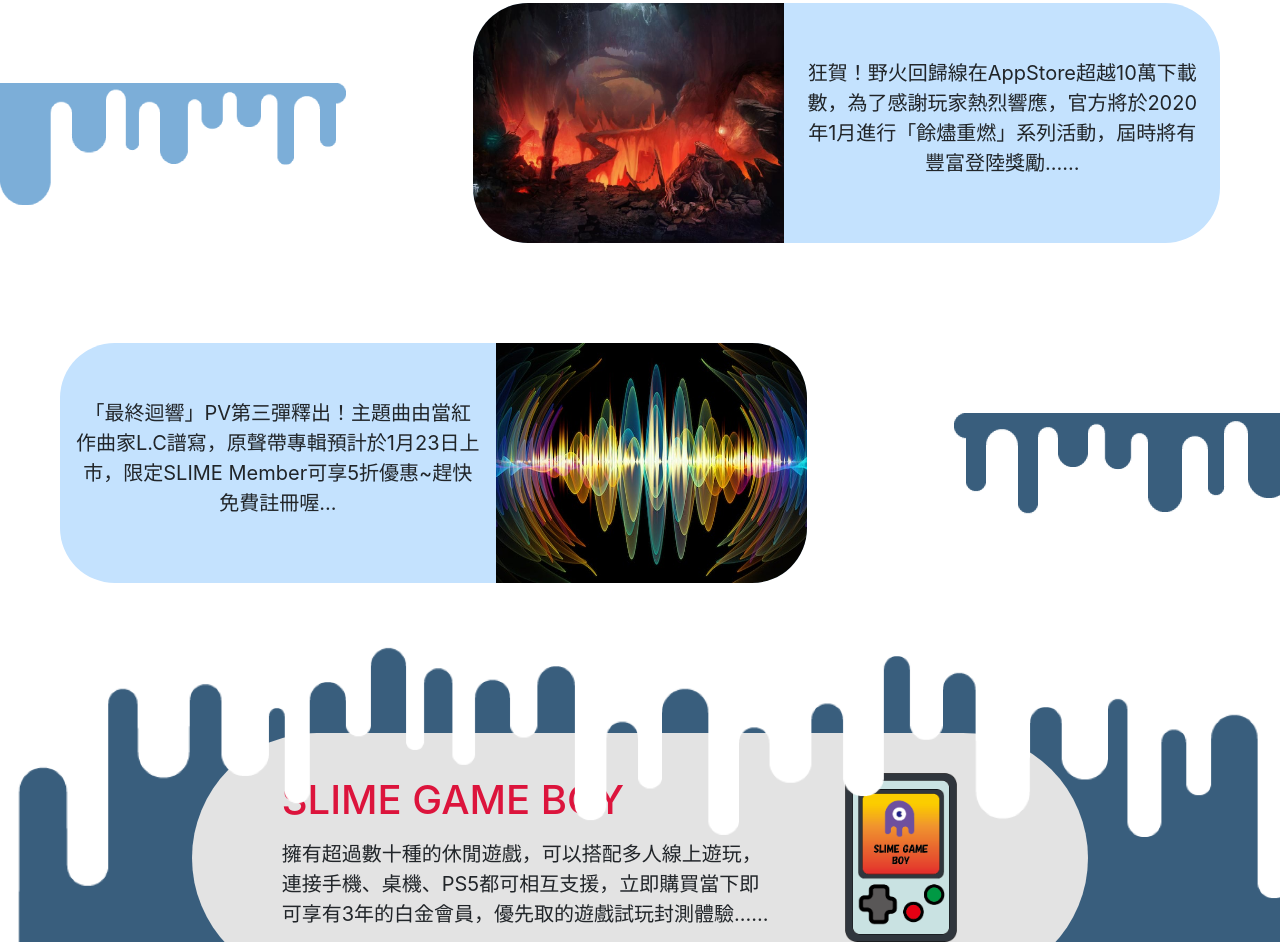
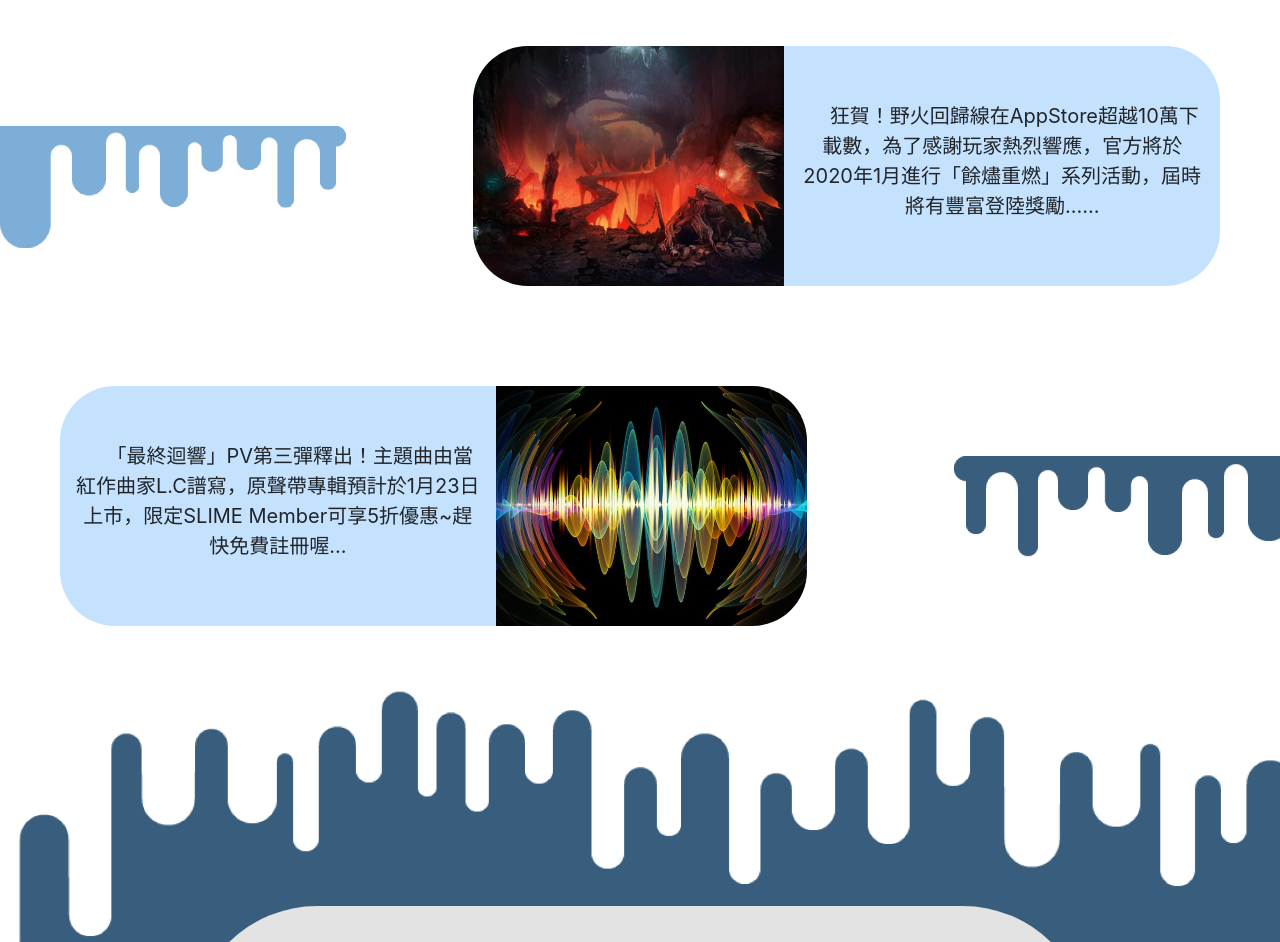
Before and after one commit to lin-zhao-cheng/SLIME_studio-website, a plain HTML site: page index.html in a window 1280 px wide. Shown: the part 2561-3503 px from the top of the page. Drawn offline with Linux system fonts and the light colour scheme; files whose address does not match are found by name.

Commit message:
行距調整 及下方部分排版維修

```diff
--- a/css/game.css
+++ b/css/game.css
@@ -1,6 +1,6 @@
 html{
     font-size: 62.5%;
-    font-family: sans-serif;
+    font-family: 'Noto Sans TC', sans-serif;
     background-color:#DAE4F4;
 }
 /* *,*::before,*:after{
--- a/css/jelly.css
+++ b/css/jelly.css
@@ -1,6 +1,6 @@
 html{
     font-size: 62.5%;
-    font-family: sans-serif;
+    font-family: 'Noto Sans TC', sans-serif;
     background-color:#DAE4F4;
 }
 
--- a/css/style.css
+++ b/css/style.css
@@ -1,6 +1,7 @@
 html{
     font-size: 62.5%;
-    font-family: sans-serif;
+
+    font-family: 'Noto Sans TC', sans-serif;
     /* width: 100%;
     background-color: #7CAED8; */
 }
@@ -267,6 +268,8 @@
 } */
 .rec-p{
     font-size: 2.6em;
+    text-indent: 1.9em;
+    line-height: 1.7em;
     width: 100%;
     height: 60%;
 }
@@ -354,12 +357,15 @@
     align-items: center;
     text-align: center;
     font-size: 2em;
+    text-indent: 1.2em;
+
     /* margin-left: 10px;
     margin-right: 10px; */
 }
 .new-img1-text p{
     margin-left: 15px;
     margin-right: 15px;
+    line-height: 1.5em;
 }
 
 /* ------------------------------ */
@@ -409,7 +415,7 @@
 .new-deco4{
     /* height: 516px;
     width: 100%; */
-    height: 90%;
+    height: 75%;
     width: 100%;
 
     background-image:url(../img/decoration/white\ bottom.png);
@@ -454,7 +460,7 @@
     border-radius: 132px;
     /* position: absolute; */
 
-    margin: 100px auto 0 auto;
+    margin: 230px auto 0 auto;
     /* background-image: url(../img/background/p4.jpg);
     background-size: cover;
     -webkit-background-size: cover;
@@ -471,10 +477,13 @@
 .bbox-text h2{
     font-size: 4em;
     color: crimson;
+    font-weight: bold;
     /* margin-left: 30px; */
 }
 .bbox-text p{
     font-size: 2em;
+    text-indent: 1.2em;
+
     margin-top: 3%;
 }
 .aside-sbox{
@@ -761,6 +770,7 @@
         width: 85%;
 
         height: 200px;
+        margin-top: 130px;
 
 
     }
@@ -866,6 +876,7 @@
     .aside-bbox{
         width: 90%;
         height: 150px;
+        margin-top: 100px;
     }
     .bbox-text h2{
         font-size: 2em;
--- a/index.html
+++ b/index.html
@@ -9,6 +9,8 @@
     <link rel="stylesheet" href="css/normalize.css">
     <link rel="stylesheet" href="css/animate.css">
     <link rel="stylesheet" href="css/style.css">
+    <link rel="preconnect" href="https://fonts.gstatic.com">
+<link href="https://fonts.googleapis.com/css2?family=Noto+Sans+TC:wght@100;300;400;500;700;900&display=swap" rel="stylesheet">
 </head>
 <body>
 
@@ -73,7 +75,7 @@
                         </div>
                         <!-- <div class="col-sm-1 d-none d-sm-block"><div class="line"></div></div> -->
                         <div  class=" wow animate__animated animate__slideInRight col-lg-4 col-sm-4  rec-box-word">
-                            <div class="rec-p-tit"><p>末日植樹節</p></div>
+                            <div class="rec-p-tit text-center"><p>末日植樹節</p></div>
                             <div class="rec-p d-none d-sm-block ">
                                 <p>殭屍源源不絕的來襲，僅有杉木箭能起到一定的牽制效果！
                                 種樹、砍伐，維持你的堡壘的生態平衡同時抵禦入侵的殭屍！
@@ -91,7 +93,7 @@
                         </div>
                         <!-- <div class="col-sm-1 d-none d-sm-block"><div class="line"></div></div> -->
                         <div  class=" wow animate__animated animate__slideInRight col-lg-4 col-sm-4 rec-box-word ">
-                            <div class="rec-p-tit"><p>史萊姆逆襲</p></div>
+                            <div class="rec-p-tit text-center"><p>史萊姆逆襲</p></div>
                             <div class="rec-p d-none d-sm-block ">
                                 <p>史萊姆村莊受人類戰事的波及而滅村，而你當時正巧在村莊外採集莓果，一回家只剩殘垣斷壁。你從此立下血誓，必將吞噬人類勇者，使人類對他們的行為付出慘重的代價！ </p>
                             </div>
@@ -108,7 +110,7 @@
                         </div>
                         <!-- <div class="col-sm-1 d-none d-sm-block"><div class="line"></div></div> -->
                         <div  class=" wow animate__animated animate__slideInRight col-lg-4 col-sm-4 rec-box-word ">
-                            <div class="rec-p-tit "><p>放置珊瑚礁</p></div>
+                            <div class="rec-p-tit text-center "><p>放置珊瑚礁</p></div>
                             <div class="rec-p d-none d-sm-block ">
                                 <p>放置養成、修剪、分享你的個人珊瑚礁！
                                     觀察珊瑚礁日復一日的細微變化，在忙碌的生活中尋找療癒的淨土！ </p>
@@ -165,7 +167,7 @@
                 <div class="col">
                     <div class="row justify-content-center align-items-center aside-bbox">
 
-                        <div class="col-7 bbox-text">
+                        <div class="col-7 bbox-text text-center">
                             <h2>SLIME GAME BOY</h2>
                             <p>擁有超過數十種的休閒遊戲，可以搭配多人線上遊玩，連接手機、桌機、PS5都可相互支援，立即購買當下即可享有3年的白金會員，優先取的遊戲試玩封測體驗......</p>
                         </div>
```
Also changed, not shown: game.html (+3 -0 lines), jelly.html (+3 -0 lines).
